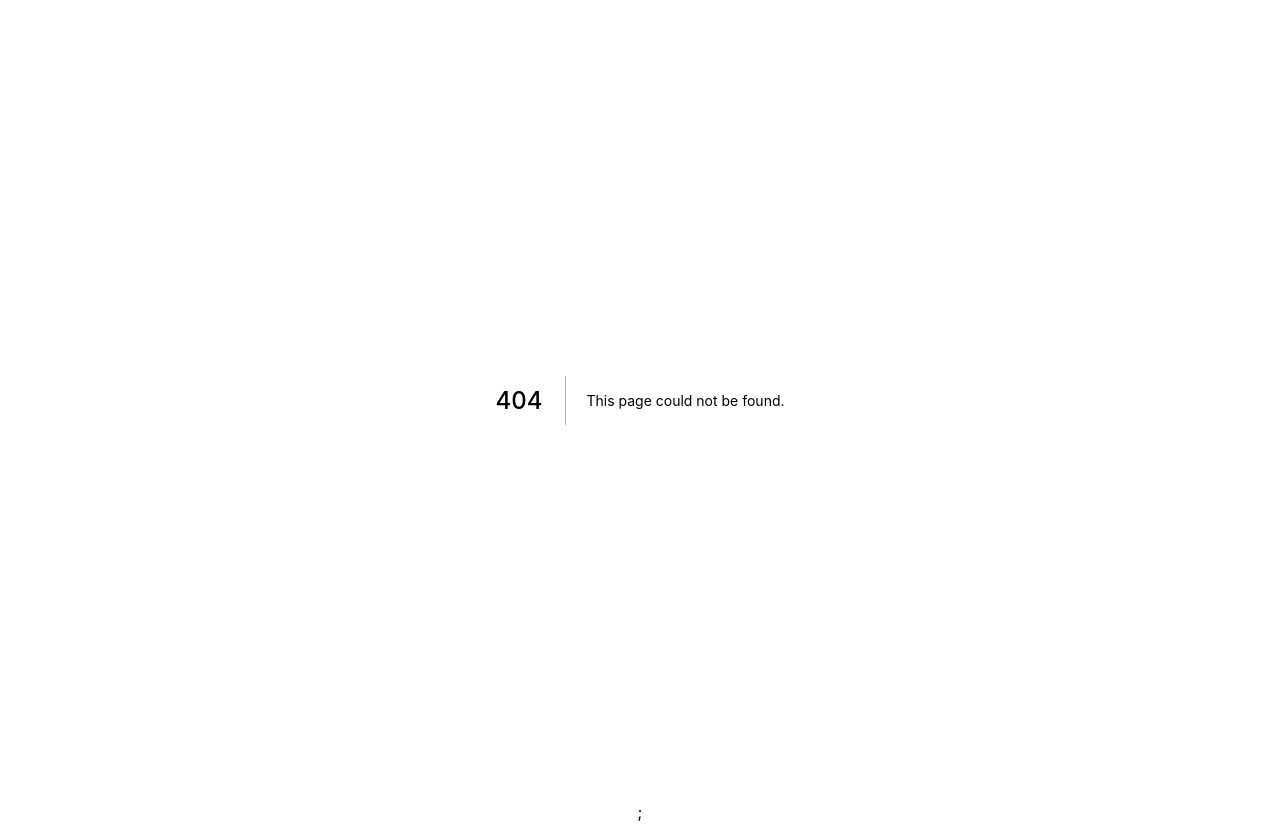
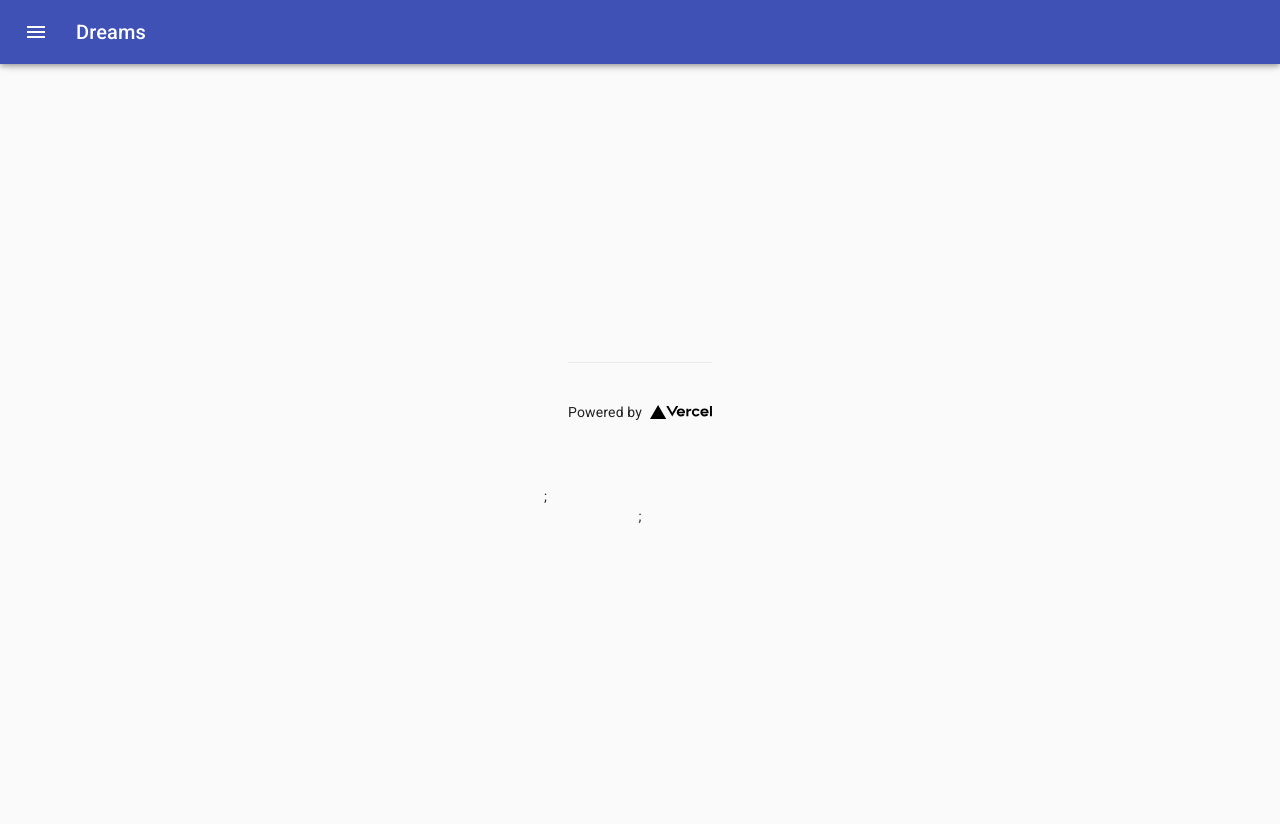
Before and after one commit to ChristobalCalderon/dreams, a Next.js app: page /statistics in a window 1280 px wide. Before the commit this address had no page. After the commit the page ends 800 px from the top, so only its background shows below. Built offline with nearby package versions, Linux system fonts and the light colour scheme.

Commit message:
add everything

```diff
--- /dev/null
+++ b/pages/statistics.js
@@ -0,0 +1,12 @@
+import React from "react";
+import Layout from "../components/Layout";
+
+const Statistics = () => {
+  return (
+    <div>
+      <Layout></Layout>;
+    </div>
+  );
+};
+
+export default Statistics;
```
Also changed, not shown: 1 other file (tests, documents, lock files or other folders).
